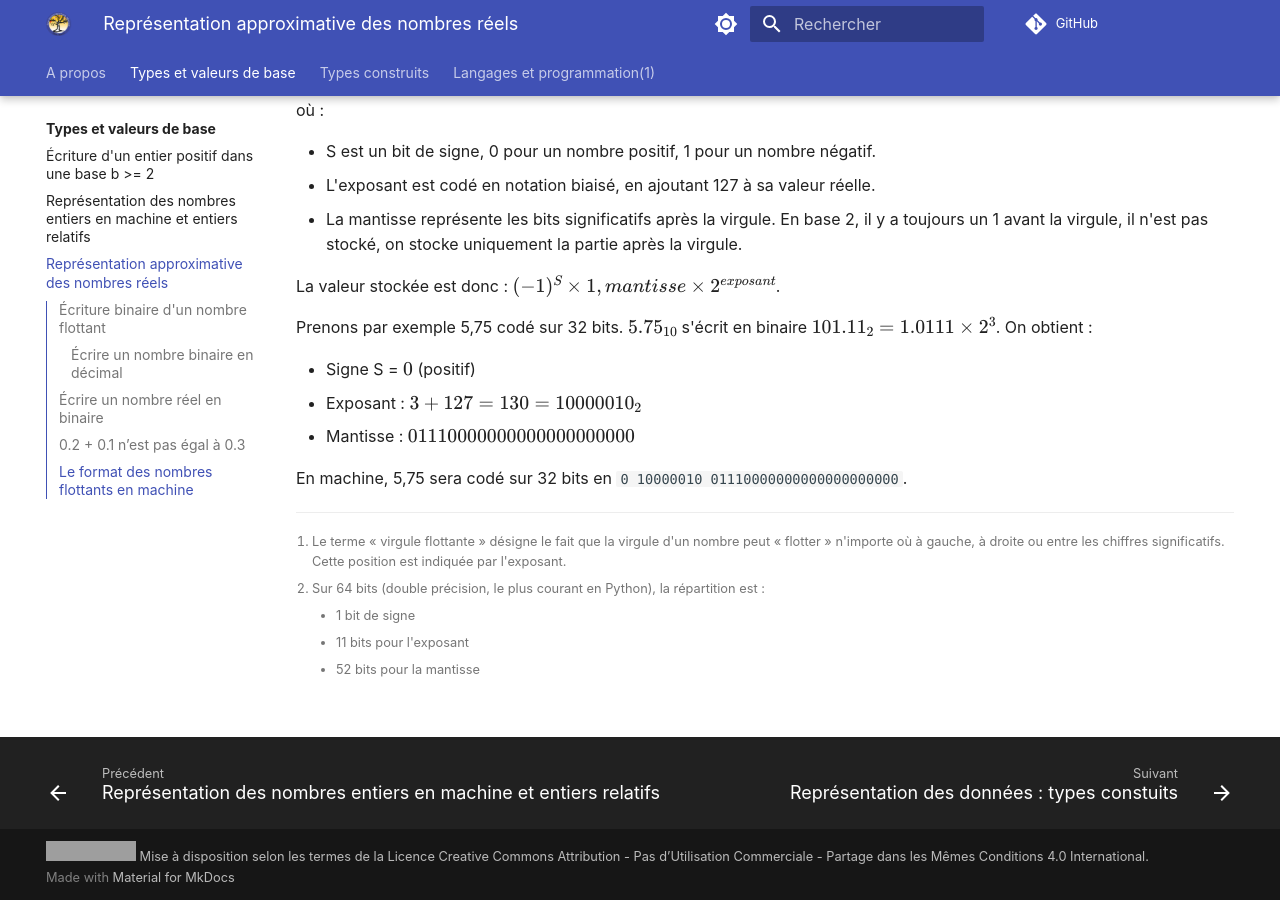
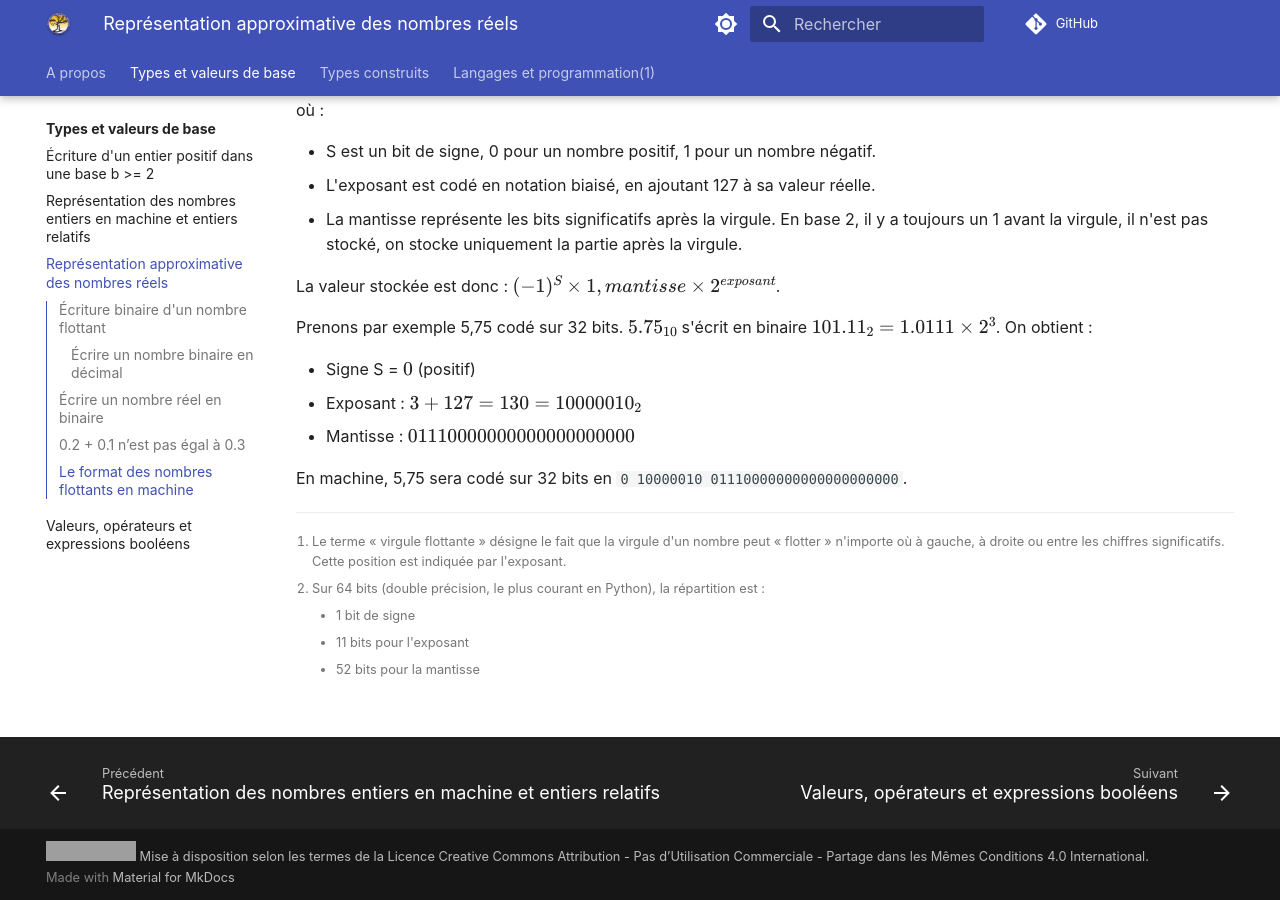
Before and after one commit to eipaca/NSI-1, an MkDocs documentation site: the page built from docs/types-et-valeurs-de-base/3-representation-approximative-nombres-reels.md, in a window 1280 px wide and 900 px high, scrolled down 5431 px. Built offline with MkDocs 1.6.1 and Material for MkDocs 9.7.7, drawn with Linux system fonts in a browser that asks for light colours; emoji names are drawn with the system emoji font; comment, search, counter and statistics services are not loaded; grey boxes are pictures that could not be loaded.

Commit message:
Update mkdocs.yml

```diff
--- a/mkdocs.yml
+++ b/mkdocs.yml
@@ -116,7 +116,7 @@ nav:
     - Écriture d'un entier positif dans une base b >= 2: types-et-valeurs-de-base/1-ecriture-entier-positif-en-base-b.md
     - Représentation des nombres entiers en machine et entiers relatifs: types-et-valeurs-de-base/2-representation-des-entiers-en-machine-entiers-relatifs.md
     - Représentation approximative des nombres réels: types-et-valeurs-de-base/3-representation-approximative-nombres-reels.md
-  #  - Valeurs, opérateurs et expressions booléens: types-et-valeurs-de-base/4-valeurs-expressions-booleennes.md
+    - Valeurs, opérateurs et expressions booléens: types-et-valeurs-de-base/4-valeurs-expressions-booleennes.md
   #  - Représentation d'un texte en machine: types-et-valeurs-de-base/5-representation-texte.md
 
 
```
